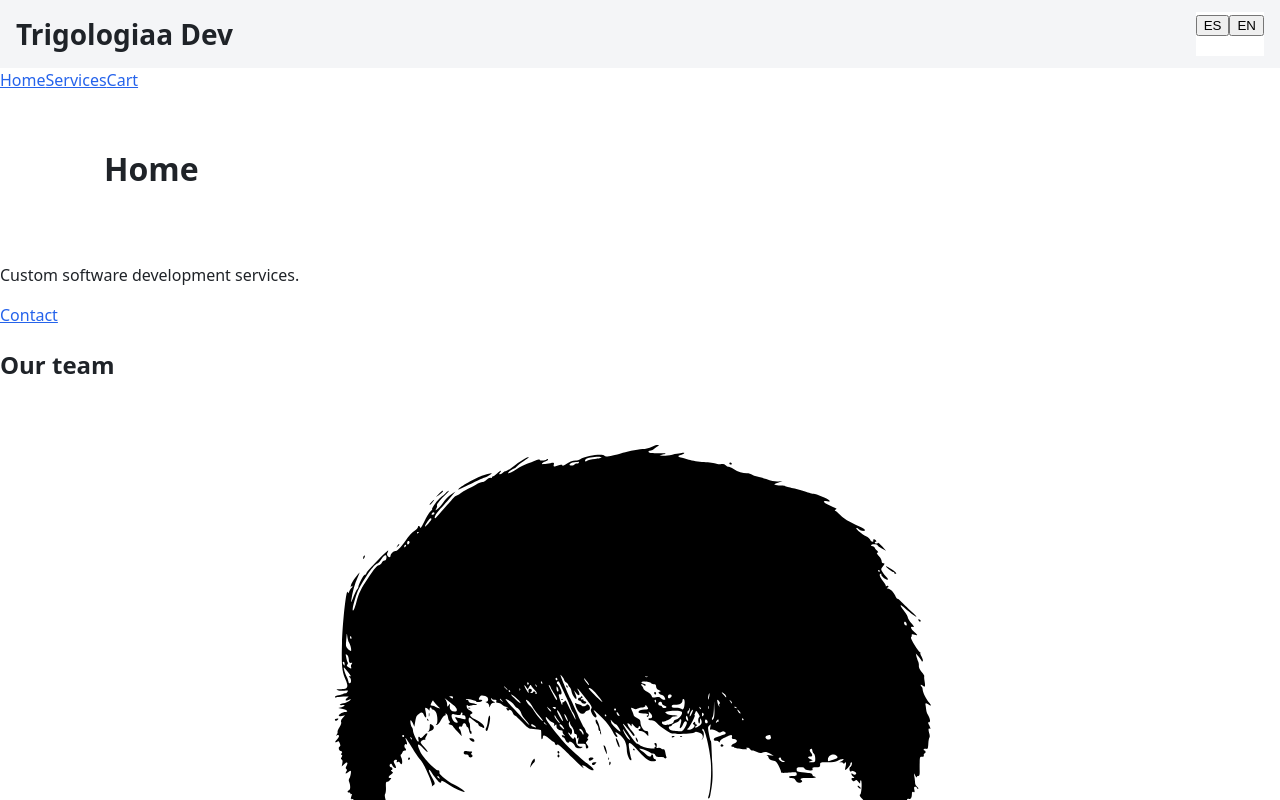
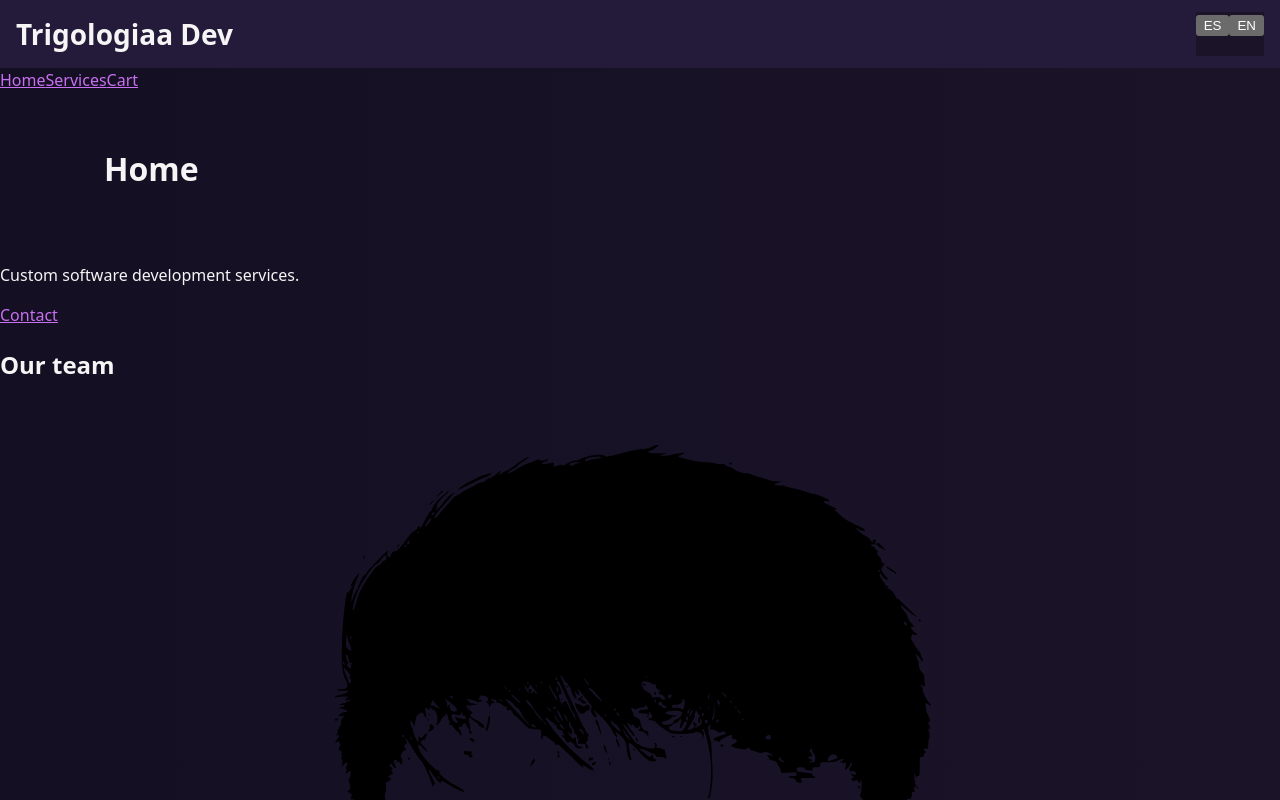
Before and after one commit to trigologiaa/frontend, a React (Vite) app: page / in a window 1280 px wide. Shown: the top 800 px of the page. Built offline with nearby package versions, Linux system fonts and the light colour scheme.

Commit message:
refactor(style): update color palette

```diff
--- a/src/styles/global.css
+++ b/src/styles/global.css
@@ -10,7 +10,8 @@ body {
 	font-size: var(--font-size-base);
 	line-height: 1.5;
 	color: var(--color-text);
-	background: var(--color-background);
+	background: var(--background-image), var(--color-background);
+	min-height: 100vh;
 }
 
 img {
--- a/src/styles/tokens.css
+++ b/src/styles/tokens.css
@@ -1,11 +1,12 @@
 :root {
-	--color-primary: #2563eb;
-	--color-primary-contrast: #ffffff;
-	--color-background: #ffffff;
-	--color-surface: #f4f5f7;
-	--color-text: #1f2328;
-	--color-muted: #57606a;
-	--color-border: #d0d7de;
+	color-scheme: dark;
+	--color-primary: #c770f0;
+	--color-primary-contrast: #140f23;
+	--color-background: #1b1429;
+	--color-surface: #241a3a;
+	--color-text: #f5f5f5;
+	--color-muted: #a588c0;
+	--color-border: #4a3570;
 	--space-1: 0.25rem;
 	--space-2: 0.5rem;
 	--space-3: 0.75rem;
@@ -17,6 +18,7 @@
 	--font-size-lg: 1.25rem;
 	--font-size-xl: 1.75rem;
 	--radius: 0.5rem;
-	--shadow: 0 1px 3px rgb(0 0 0 / 12%);
+	--shadow: 0 4px 5px 3px rgb(119 53 136 / 46%);
+	--background-image: linear-gradient(270deg, #1b1429, #140f23);
 	--content-width: 70rem;
 }
```
